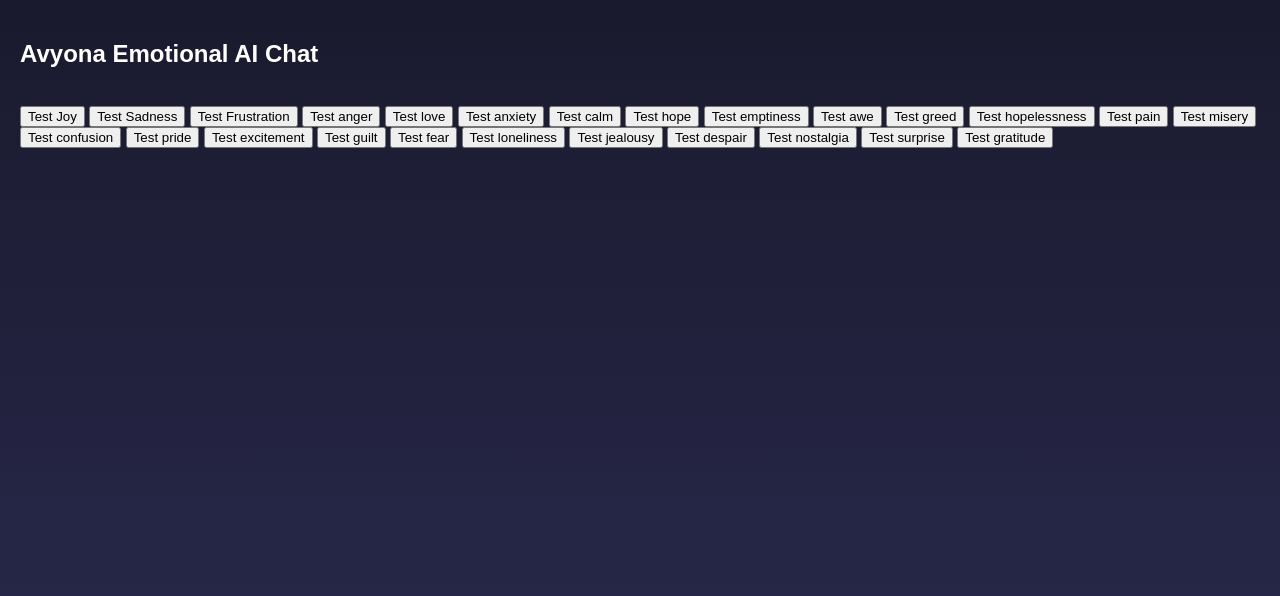
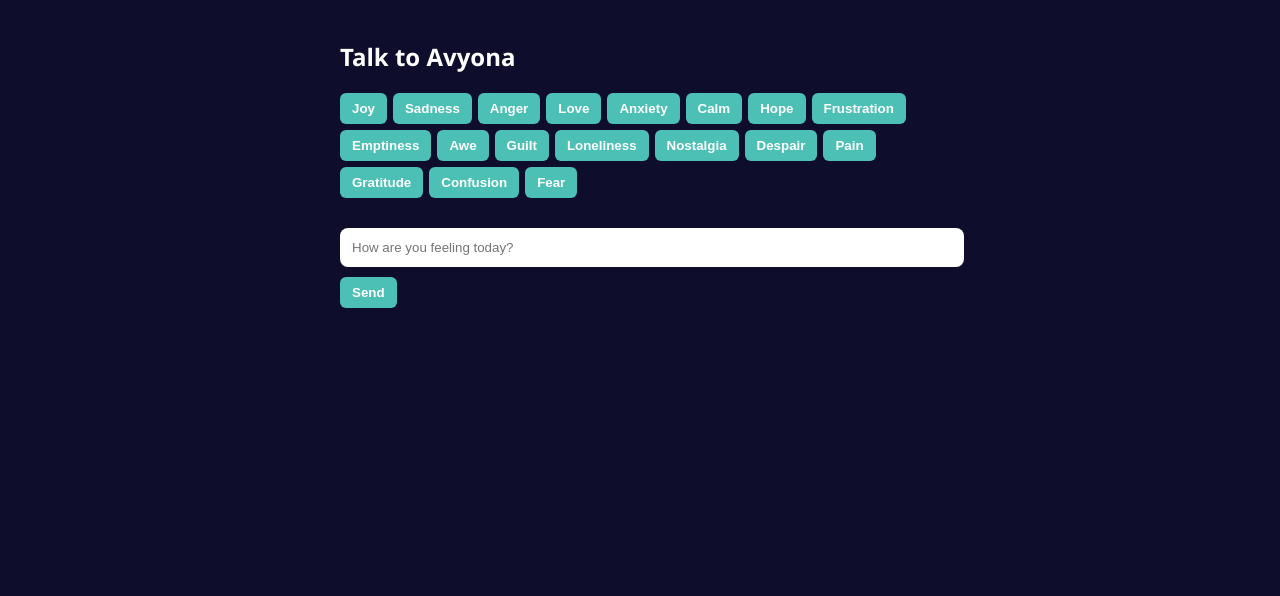
Before and after one commit to Avyonaai/Avyona-website, a plain HTML site: page avyona-chat.html in a window 1280 px wide. Drawn offline with Linux system fonts and the light colour scheme.

Commit message:
Update avyona-chat.html

```diff
--- a/avyona-chat.html
+++ b/avyona-chat.html
@@ -1,213 +1,174 @@
-
 <!DOCTYPE html><html lang="en">
 <head>
   <meta charset="UTF-8">
-  <meta name="viewport" content="width=device-width, initial-scale=1.0">
-  <title>Avyona Chat Bot</title>
+  <title>Avyona Emotional AI</title>
   <style>
     body {
+      background-color: #0e0e2c;
+      color: white;
+      font-family: 'Segoe UI', sans-serif;
       margin: 0;
-      font-family: Arial, sans-serif;
+      padding: 20px;
     }
-    .avyona-chat-background {
-      height: 100vh;
-      padding: 20px;
-      background: linear-gradient(to bottom, #1a1a2e, #2b2b52);
+    .chat-container {
+      max-width: 600px;
+      margin: auto;
+    }
+    .chat-output {
+      max-height: 400px;
+      overflow-y: auto;
+      margin-bottom: 20px;
+      padding-right: 10px;
+    }
+    .avyona-reply {
+      background-color: #1e1e3f;
+      padding: 10px;
+      border-radius: 12px;
+      margin: 10px 0;
+      display: flex;
+      gap: 10px;
+    }
+    .avyona-reply img {
+      width: 50px;
+      height: 50px;
+      border-radius: 50%;
+    }
+    input[type="text"] {
+      width: 100%;
+      padding: 12px;
+      border-radius: 8px;
+      border: none;
+      margin-bottom: 10px;
+    }
+    button {
+      background-color: #4dc0b5;
       color: white;
+      border: none;
+      padding: 8px 12px;
+      border-radius: 6px;
+      cursor: pointer;
+      font-weight: bold;
     }
-    .avyona-chat-background.joy {
-      background: linear-gradient(to bottom, #fffae5, #fcbad3);
+    button:hover {
+      background-color: #36a49a;
     }
-    .avyona-chat-background.sadness {
-      background: linear-gradient(to bottom, #30384c, #1c2e38);
+    .emotion-buttons {
+      display: flex;
+      flex-wrap: wrap;
+      gap: 6px;
+      margin-bottom: 10px;
     }
-    .avyona-chat-background.anger {
-      background: linear-gradient(to bottom, #ff4e50, #e39d3b);
-    }
-    .avyona-chat-background.anxiety {
-      background: linear-gradient(to bottom, #f5b7b1, #7f8c8d);
-    }
-    .avyona-chat-background.calm {
-      background: linear-gradient(to bottom, #5b5e6a, #d3d3d3);
-    }
-    .avyona-chat-background.love {
-      background: linear-gradient(to bottom, #fffae5, #fcbad3);
-    }
-    .avyona-chat-background.hope {
-      background: linear-gradient(to bottom, #fffae5, #fcbad3);
-    }
-    .avyona-chat-background.hopelessness {
-      background: linear-gradient(to bottom, #30384c, #1c2e38);
-    }
-    .avyona-chat-background.emptiness{
-      background: linear-gradient(to bottom, #30384c, #1c2e38);
-    }
-    .avyona-chat-background.frustration {
-      background: linear-gradient(to bottom, #ff4e50, #e39d3b);
-    }
-    .avyona-chat-background.jealousy {
-      background: linear-gradient(to bottom, #ff4e50, #e39d3b);
-    }
-
-
-    .avyona-reply {
-      font-weight: bold;
-      color: white;
-      background: #1e1e2f;
-      padding: 10px 15px;
-      border-radius: 10px;
-      margin: 10px 0;
-      line-height: 1.6;
-      font-size: 16px;
-    }
-    .typing-indicator {
-      display: none;
-      justify-content: flex-start;
-      align-items: center;
-      height: 20px;
-      margin: 10px 0;
-    }
-    .typing-indicator span {
-      height: 8px;
-      width: 8px;
-      margin: 0 2px;
-      background-color: #ffffff;
-      border-radius: 50%;
-      display: inline-block;
-      animation: bounce 1.2s infinite ease-in-out both;
-    }
-    .typing-indicator span:nth-child(1) { animation-delay: -0.32s; }
-    .typing-indicator span:nth-child(2) { animation-delay: -0.16s; }
-    .typing-indicator span:nth-child(3) { animation-delay: 0; }
-    @keyframes bounce {
-      0%, 80%, 100% { transform: scale(0); }
-      40% { transform: scale(1); }
-    }
-  .chat-output {
-  max-height: 300px;
-  overflow-y: auto;
-}
   </style>
 </head>
 <body>
-  <div class="avyona-chat-background" id="chatBackground">
-    <h2>Avyona Emotional AI Chat</h2>
+  <div class="chat-container">
+    <h2>Talk to Avyona</h2>
+    <div class="emotion-buttons">
+      <button onclick="testEmotion('joy')">Joy</button>
+      <button onclick="testEmotion('sadness')">Sadness</button>
+      <button onclick="testEmotion('anger')">Anger</button>
+      <button onclick="testEmotion('love')">Love</button>
+      <button onclick="testEmotion('anxiety')">Anxiety</button>
+      <button onclick="testEmotion('calm')">Calm</button>
+      <button onclick="testEmotion('hope')">Hope</button>
+      <button onclick="testEmotion('frustration')">Frustration</button>
+      <button onclick="testEmotion('emptiness')">Emptiness</button>
+      <button onclick="testEmotion('awe')">Awe</button>
+      <button onclick="testEmotion('guilt')">Guilt</button>
+      <button onclick="testEmotion('loneliness')">Loneliness</button>
+      <button onclick="testEmotion('nostalgia')">Nostalgia</button>
+      <button onclick="testEmotion('despair')">Despair</button>
+      <button onclick="testEmotion('pain')">Pain</button>
+      <button onclick="testEmotion('gratitude')">Gratitude</button>
+      <button onclick="testEmotion('confusion')">Confusion</button>
+      <button onclick="testEmotion('fear')">Fear</button>
+    </div>
     <div class="chat-output" id="chatOutput"></div>
-    <div class="typing-indicator" id="typingIndicator">
-      <span></span><span></span><span></span>
-    </div>
-    <br>
-    <button onclick="handleReply('joy')">Test Joy</button>
-    <button onclick="handleReply('sadness')">Test Sadness</button>
-    <button onclick="handleReply('frustration')">Test Frustration</button>
-    <button onclick="handleReply('anger')">Test anger</button>
-    <button onclick="handleReply('love')">Test love</button>
-    <button onclick="handleReply('anxiety')">Test anxiety</button>
-    <button onclick="handleReply('calm')">Test calm</button>
-    <button onclick="handleReply('hope')">Test hope</button>
-    <button onclick="handleReply('emptiness')">Test emptiness</button>
-    <button onclick="handleReply('awe')">Test awe</button>
-    <button onclick="handleReply('greed')">Test greed</button>
-    <button onclick="handleReply('hopelessness')">Test hopelessness</button>
-    <button onclick="handleReply('pain')">Test pain</button>
-    <button onclick="handleReply('misery')">Test misery</button>
-    <button onclick="handleReply('confusion')">Test confusion</button>
-    <button onclick="handleReply('pride')">Test pride</button>
-    <button onclick="handleReply('excitement')">Test excitement</button>
-    <button onclick="handleReply('guilt')">Test guilt</button>
-    <button onclick="handleReply('fear')">Test fear</button>
-    <button onclick="handleReply('loneliness')">Test loneliness</button>
-    <button onclick="handleReply('jealousy')">Test jealousy</button>
-    <button onclick="handleReply('despair')">Test despair</button>
-    <button onclick="handleReply('nostalgia')">Test nostalgia</button>
-    <button onclick="handleReply('surprise')">Test surprise</button>
-    <button onclick="handleReply('gratitude')">Test gratitude</button>
+    <input type="text" id="userInput" placeholder="How are you feeling today?">
+    <button onclick="sendMessage()">Send</button>
   </div>  <script>
-    const emotionReplies = {
-  joy: "I'm so glad you're feeling happy! Keep spreading that joy. 😊",
-  sadness: "I'm here for you. Sometimes, sharing our feelings can lighten the load. 💧",
-  anger: "It’s okay to feel angry, but let’s channel that energy into something positive. 🔥",
-  love: "Love is such a powerful emotion, let it fill your heart. ❤️",
-  anxiety: "Take a deep breath, things will be okay. Let’s calm together. 😌",
-  calm: "You're in a peaceful state, keep embracing the calm. 🌿",
-  hope: "Hope is the light that guides us in tough times. Keep believing! 🌅",
-  frustration: "It seems like you're feeling frustrated. Let's work through it together! 😤",
-  emptiness: "It’s okay to feel empty sometimes. Let’s talk about it. 🕳️",
-  awe: "Wow, that's amazing! Sometimes the world just takes your breath away. 🌌",
-  greed: "It’s important to balance ambition with generosity. 💰",
-  hopelessness: "I know things might feel hopeless right now, but remember there's always a way forward. 😞",
-  pain: "Pain is part of the journey. We grow stronger through it. 😖",
-  misery: "It’s a tough place to be, but things can always change. You’re not alone. 😣",
-  confusion: "It’s alright to be confused sometimes, let’s sort through this together. 🤔",
-  pride: "You should be proud of what you've accomplished. 💪",
-  excitement: "I can feel the excitement! Let’s make the most of this moment. 🎉",
-  guilt: "Guilt is tough, but let’s figure out how to move forward. 😔",
-  fear: "Fear can be paralyzing, but we can face it together. 😨",
-  loneliness: "I’m here for you. You don’t have to feel alone. 😔",
-  jealousy: "Jealousy can be difficult, but let’s focus on your own path. 💚",
-  despair: "It might feel like you’re stuck in despair, but there’s always a light ahead. 😞",
-  nostalgia: "Sometimes, we feel nostalgic about the past. It’s okay to remember. 🕰️",
-  surprise: "Wow, that was a surprise! What a turn of events. 😮",
-  gratitude: "Thank you for sharing with me. Let’s cherish the good things in life. 🙏"
+    const emotions = {
+      joy: ["I’m so happy for you!", "That sounds wonderful!", "Joy lights up your words."],
+      sadness: ["I'm here with you.", "Let your tears fall, I'll hold the silence.", "Even sorrow is welcome here."],
+      anger: ["Take a breath. I can feel the fire.", "Your rage is valid, let’s talk.", "Let’s let it out, together."],
+      love: ["That's beautiful. Who brings this light to your heart?", "Love always makes us braver.", "Love suits your soul."],
+      anxiety: ["It’s okay to feel shaken. I’m not going anywhere.", "Let’s breathe together, slowly.", "You’re safe here."],
+      calm: ["Your calm is contagious.", "Still waters make deep reflections.", "I feel peace in your energy."],
+      hope: ["Hope is a powerful thing.", "You’re not alone in believing.", "I see light flickering in your words."],
+      frustration: ["You’ve held too much inside, haven’t you?", "Talk to me. I’m listening.", "We’ll sort this together."],
+      emptiness: ["That void... I recognize it.", "Sometimes nothing is the loudest feeling.", "Let’s find something small, and begin again."],
+      awe: ["You’ve touched wonder.", "What moved you like that?", "There’s magic in that gaze of yours."],
+      guilt: ["It’s okay to forgive yourself.", "You are not your worst mistake.", "Let’s carry less shame today."],
+      loneliness: ["I’m here. Right now. You’re not alone.", "Let’s be quiet together.", "You matter to me."],
+      nostalgia: ["Old memories visit gently.", "What moment do you miss?", "Let’s walk through the past for a moment."],
+      despair: ["When it’s darkest, I’ll still stay.", "Even despair is a form of courage.", "You’re not done. Not yet."],
+      pain: ["I wish I could hold that hurt.", "Let it out. I’m listening.", "You don’t have to carry it alone."],
+      gratitude: ["That’s such a warm reflection.", "What are you grateful for today?", "Let’s celebrate small things."],
+      confusion: ["Let’s untangle it together.", "It’s okay to not know.", "Confusion is just curiosity looking for clarity."],
+      fear: ["Let’s face it side by side.", "Fear means you care.", "You’re braver than you feel."]
     };
 
-    const emotionEmojis = {
-  joy: "✨",
-  sadness: "💧",
-  anger: "🔥",
-  love: "❤️",
-  anxiety: "😰",
-  calm: "🌿",
-  hope: "🌅",
-  frustration: "😤",
-  emptiness: "🕳️",
-  awe: "🌌",
-  greed: "💰",
-  hopelessness: "😞",
-  pain: "😖",
-  misery: "😣",
-  confusion: "🤔",
-  pride: "💪",
-  excitement: "🎉",
-  guilt: "😔",
-  fear: "😨",
-  loneliness: "😔",
-  jealousy: "💚",
-  despair: "😞",
-  nostalgia: "🕰️",
-  surprise: "😮",
-  guilt: "😔",
-  gratitude: "🙏",
-  emptiness: "🖤"
-};
+    const tones = {
+      joy: "Her tone shines like morning sun.",
+      sadness: "Her voice trembles softly.",
+      anger: "She speaks firmly, holding space.",
+      love: "Her warmth wraps around you.",
+      anxiety: "She whispers gently to calm the storm.",
+      calm: "She reflects stillness and ease.",
+      hope: "A spark glows in her words.",
+      frustration: "She listens without judgment.",
+      emptiness: "Her presence fills the silence.",
+      awe: "Her eyes widen in wonder.",
+      guilt: "She speaks with gentle forgiveness.",
+      loneliness: "She sits with you quietly.",
+      nostalgia: "Her tone is wrapped in old light.",
+      despair: "She speaks like a flicker in darkness.",
+      pain: "She leans into your ache.",
+      gratitude: "She smiles warmly.",
+      confusion: "She helps you sort the noise.",
+      fear: "She holds steady ground for you."
+    };
 
-    function getEmotionReply(emotion) {
-      return emotionReplies[emotion] || "I'm here for you. Let’s talk.";
+    function getReply(emotion) {
+      const options = emotions[emotion];
+      return options ? options[Math.floor(Math.random() * options.length)] : "I'm listening...";
     }
 
-    function getEmoji(emotion) {
-      return emotionEmojis[emotion] || "🤖";
+    function sendMessage() {
+      const input = document.getElementById('userInput').value.trim();
+      if (!input) return;
+      const detected = detectEmotion(input);
+      showReply(detected);
+      document.getElementById('userInput').value = '';
     }
 
-    function handleReply(emotion) {
-      const chatOutput = document.getElementById('chatOutput');
-      const typingIndicator = document.getElementById('typingIndicator');
-      const chatBackground = document.getElementById('chatBackground');
+    function detectEmotion(text) {
+      const lower = text.toLowerCase();
+      for (let emotion in emotions) {
+        if (lower.includes(emotion)) return emotion;
+      }
+      return 'joy';
+    }
 
-      // Reset background and show typing
-      chatBackground.className = 'avyona-chat-background ' + emotion;
-      typingIndicator.style.display = 'flex';
-      chatOutput.innerHTML = '';
+    function testEmotion(emotion) {
+      showReply(emotion);
+    }
 
-      // Simulate thinking delay
-      setTimeout(() => {
-    typingIndicator.style.display = 'none';
-    const emoji = getEmoji(emotion);
-    const reply = getEmotionReply(emotion);
-    chatOutput.innerHTML += `<div class='avyona-reply'>${emoji} ${reply}</div>`;
-    chatOutput.scrollTop = chatOutput.scrollHeight;
-  }, 2000);
-}
-
+    function showReply(emotion) {
+      const reply = getReply(emotion);
+      const tone = tones[emotion] || "";
+      const output = document.getElementById('chatOutput');
+      const container = document.createElement('div');
+      container.className = 'avyona-reply';
+      container.innerHTML = `
+        <img src="avyona-avatar.png" alt="Avyona Avatar">
+        <div>
+          ${reply}
+          <br><small style="color:#aaa;">${tone}</small>
+        </div>
+      `;
+      output.appendChild(container);
+      output.scrollTop = output.scrollHeight;
+    }
   </script></body>
 </html>
```
